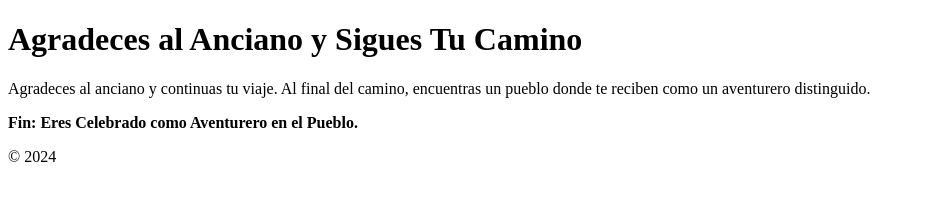
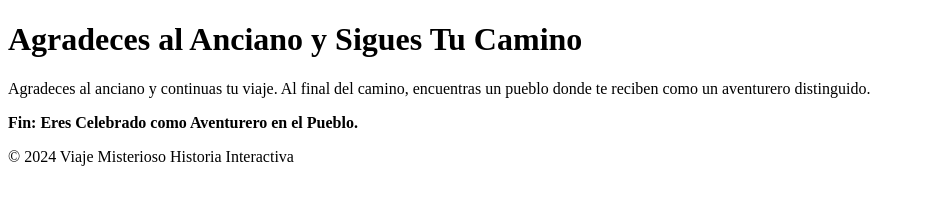
Before and after one commit to vgcarlol/SistemasWeb, a plain HTML site: page Laboratorio 3/html/subpages/pagina16.html in a window 1280 px wide. Shown: the whole page, without its empty margins (0-925 px from the left). Drawn offline with Linux system fonts and the light colour scheme.

Commit message:
Update pagina16.html (Code uploaded fail)

```diff
--- a/Laboratorio 3/html/subpages/pagina16.html
+++ b/Laboratorio 3/html/subpages/pagina16.html
@@ -15,4 +15,7 @@
         <p><strong>Fin: Eres Celebrado como Aventurero en el Pueblo.</strong></p>
     </article>
     <footer>
-        <p>© 2024
+        <p>© 2024 Viaje Misterioso Historia Interactiva</p>
+    </footer>
+</body>
+</html>
```
